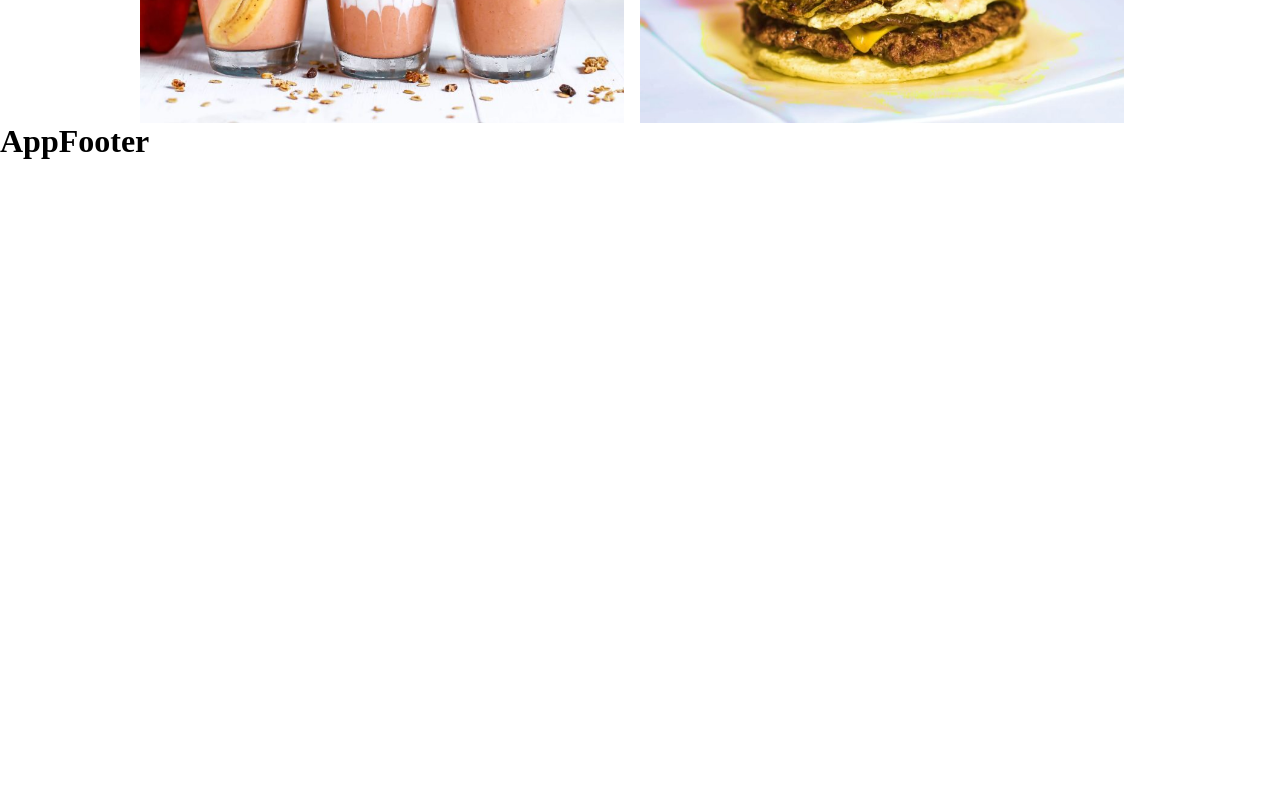
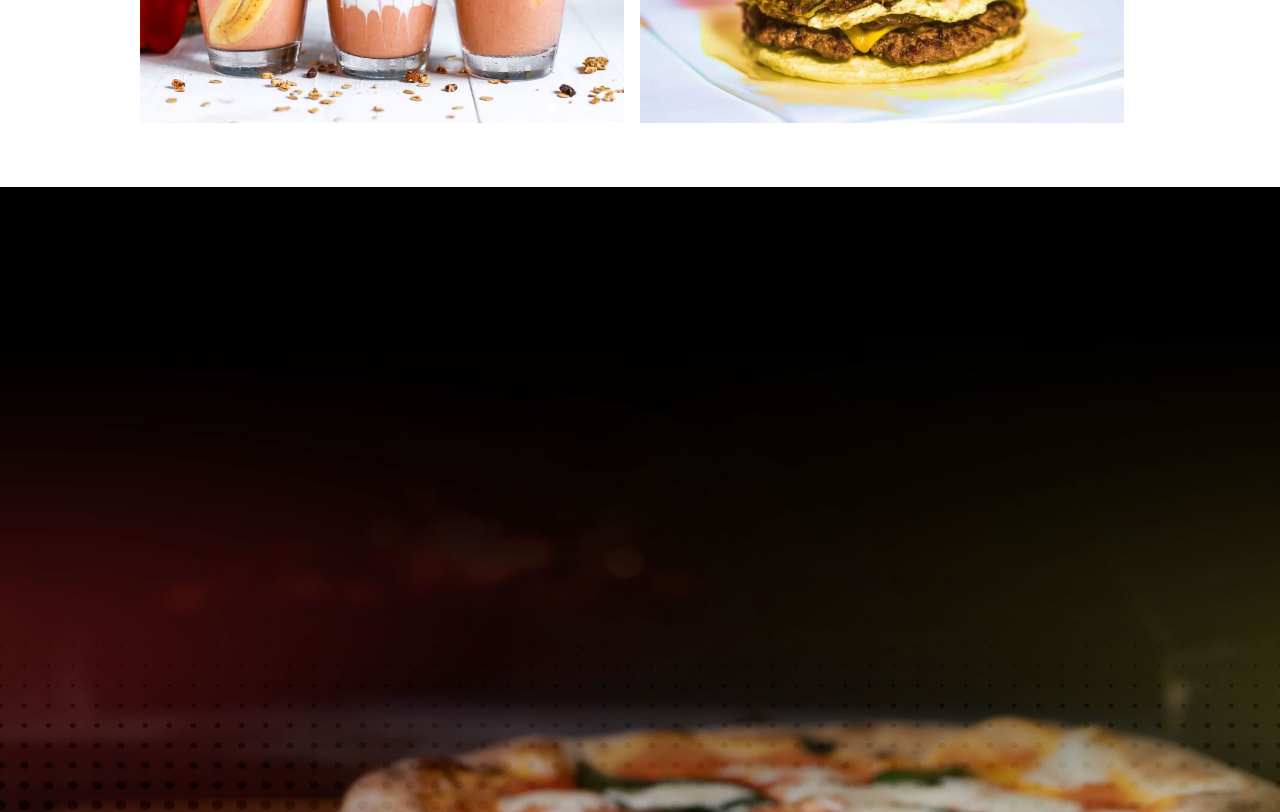
Before and after one commit to giuseppelamaestra/proj-html-vuejs, a Vue app: page / in a window 1280 px wide. Shown: the part 3640-4452 px from the top of the page. Before the commit the page ends 3800 px from the top, so only its background shows below. Built offline with nearby package versions, Linux system fonts and the light colour scheme.

Commit message:
creating footer structure

```diff
--- a/src/components/AppFooter.vue
+++ b/src/components/AppFooter.vue
@@ -6,12 +6,20 @@ export default {
 </script>
 
 <template>
-<h1>
-    AppFooter
-</h1>
+
+  <footer>
+
+
+  </footer>
 
 </template>
 
 <style lang="scss">
-
+ footer {
+    background-image: url('../assets/imgs/footer-background-scaled.jpg');
+    width: 100%;
+    height: 800px;
+    background-size: 100% 800px;
+    margin-top: 4rem;
+ }
 </style>
```
Also changed, not shown: src/assets/imgs/footer-background-scaled.jpg (added).
